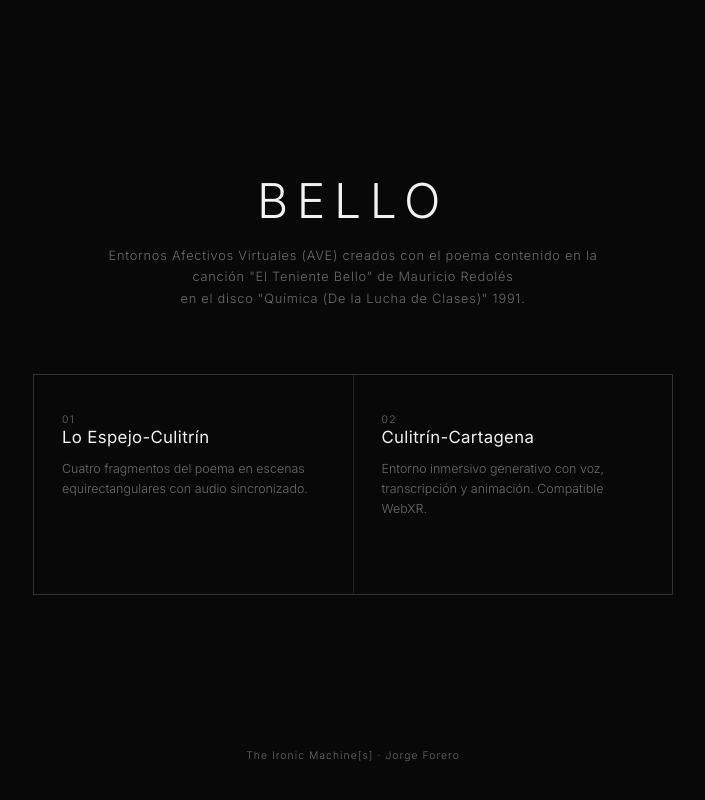
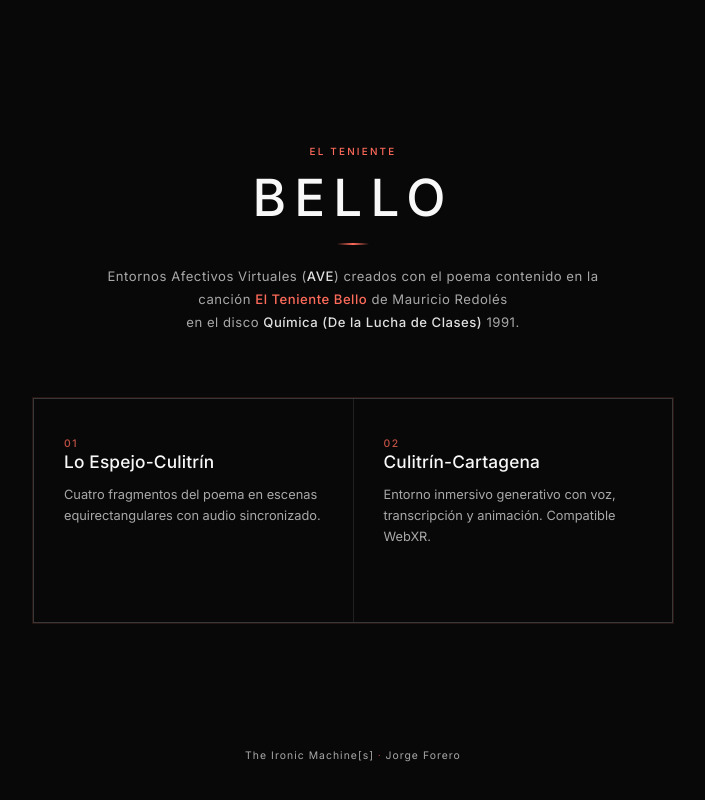
Before and after one commit to jfforero/El-Teniente-Bello_AVEbyRedoles, a plain HTML site: page index.html in a window 1280 px wide. Shown: the whole page, without its empty margins (287-992 px from the left). Drawn offline with Linux system fonts and the light colour scheme.

Commit message:
Update index.html

```diff
--- a/index.html
+++ b/index.html
@@ -6,16 +6,18 @@
   <title>El Teniente Bello</title>
   <link rel="preconnect" href="https://fonts.googleapis.com">
   <link rel="preconnect" href="https://fonts.gstatic.com" crossorigin>
-  <link href="https://fonts.googleapis.com/css2?family=Inter:wght@300;400;500&display=swap" rel="stylesheet">
+  <link href="https://fonts.googleapis.com/css2?family=Inter:wght@300;400;500;600&display=swap" rel="stylesheet">
   <style>
     *, *::before, *::after { box-sizing: border-box; }
 
     :root {
       --bg: #080808;
-      --fg: #f2f2f2;
-      --muted: #6b6b6b;
-      --line: rgba(255, 255, 255, 0.09);
-      --accent: #c8c8c8;
+      --fg: #f8f8f8;
+      --muted: #a8a8a8;
+      --line: rgba(255, 255, 255, 0.1);
+      --coral: #ff6b5b;
+      --coral-soft: rgba(255, 107, 91, 0.12);
+      --coral-glow: rgba(255, 107, 91, 0.35);
     }
 
     html, body {
@@ -24,8 +26,10 @@
       background: var(--bg);
       color: var(--fg);
       font-family: "Inter", system-ui, sans-serif;
-      font-weight: 300;
+      font-weight: 400;
       -webkit-font-smoothing: antialiased;
+      -moz-osx-font-smoothing: grayscale;
+      text-rendering: optimizeLegibility;
     }
 
     #ui {
@@ -40,24 +44,57 @@
     .header {
       text-align: center;
       margin-bottom: 64px;
-      max-width: 520px;
+      max-width: 540px;
+    }
+
+    .header-eyebrow {
+      display: block;
+      margin-bottom: 12px;
+      font-size: 0.62rem;
+      font-weight: 500;
+      letter-spacing: 0.22em;
+      text-transform: uppercase;
+      color: var(--coral);
     }
 
     .header h1 {
-      margin: 0 0 16px;
-      font-size: clamp(2rem, 5vw, 3rem);
-      font-weight: 300;
-      letter-spacing: 0.18em;
+      margin: 0 0 20px;
+      font-size: clamp(2.1rem, 5vw, 3.2rem);
+      font-weight: 500;
+      letter-spacing: 0.16em;
       text-transform: uppercase;
-      line-height: 1.15;
+      line-height: 1.1;
+      color: var(--fg);
+    }
+
+    .header h1::after {
+      content: "";
+      display: block;
+      width: 32px;
+      height: 2px;
+      margin: 18px auto 0;
+      background: linear-gradient(90deg, transparent, var(--coral), transparent);
+      border-radius: 1px;
     }
 
     .header p {
       margin: 0;
-      font-size: 0.8rem;
-      letter-spacing: 0.06em;
+      font-size: 0.82rem;
+      font-weight: 400;
+      letter-spacing: 0.04em;
       color: var(--muted);
-      line-height: 1.7;
+      line-height: 1.75;
+    }
+
+    .header p em {
+      font-style: normal;
+      font-weight: 500;
+      color: #e0e0e0;
+    }
+
+    .header p strong {
+      font-weight: 500;
+      color: var(--coral);
     }
 
     .projects {
@@ -67,6 +104,7 @@
       width: min(640px, 100%);
       background: var(--line);
       border: 1px solid var(--line);
+      box-shadow: 0 0 0 1px var(--coral-soft);
     }
 
     .project {
@@ -78,46 +116,59 @@
       background: var(--bg);
       color: var(--fg);
       text-decoration: none;
-      transition: background 0.25s ease;
+      border-left: 2px solid transparent;
+      transition: background 0.25s ease, border-color 0.25s ease;
     }
 
     .project:hover,
     .project:focus-visible {
-      background: #111;
+      background: #0f0f0f;
+      border-left-color: var(--coral);
       outline: none;
     }
 
     .project-label {
       font-size: 0.65rem;
+      font-weight: 500;
       letter-spacing: 0.14em;
       text-transform: uppercase;
-      color: var(--muted);
+      color: var(--coral);
+      opacity: 0.75;
       margin-bottom: 20px;
+      transition: opacity 0.25s ease;
+    }
+
+    .project:hover .project-label,
+    .project:focus-visible .project-label {
+      opacity: 1;
     }
 
     .project h2 {
       margin: 0 0 12px;
-      font-size: 1.05rem;
-      font-weight: 400;
-      letter-spacing: 0.02em;
+      font-size: 1.08rem;
+      font-weight: 500;
+      letter-spacing: 0.01em;
+      color: var(--fg);
     }
 
     .project-desc {
       margin: 0;
-      font-size: 0.78rem;
+      font-size: 0.8rem;
+      font-weight: 400;
       color: var(--muted);
-      line-height: 1.6;
+      line-height: 1.65;
       flex: 1;
     }
 
     .project-arrow {
       margin-top: 28px;
       font-size: 0.75rem;
+      font-weight: 500;
       letter-spacing: 0.08em;
-      color: var(--accent);
+      color: var(--coral);
       opacity: 0;
       transform: translateX(-4px);
-      transition: opacity 0.25s, transform 0.25s;
+      transition: opacity 0.25s, transform 0.25s, color 0.25s;
     }
 
     .project:hover .project-arrow,
@@ -133,14 +184,22 @@
       right: 0;
       text-align: center;
       font-size: 0.65rem;
+      font-weight: 400;
       letter-spacing: 0.1em;
       color: var(--muted);
       pointer-events: none;
     }
 
+    .footer-dot {
+      color: var(--coral);
+      opacity: 0.6;
+      margin: 0 0.35em;
+    }
+
     @media (max-width: 560px) {
       .projects { grid-template-columns: 1fr; }
-      .project { min-height: 160px; }
+      .project { min-height: 160px; border-left: none; border-top: 2px solid transparent; }
+      .project:hover, .project:focus-visible { border-left: none; border-top-color: var(--coral); }
       .header { margin-bottom: 40px; }
       .project-arrow { opacity: 1; transform: none; }
     }
@@ -150,8 +209,9 @@
 
 <div id="ui">
   <header class="header">
+    <span class="header-eyebrow">El Teniente</span>
     <h1>Bello</h1>
-    <p>Entornos Afectivos Virtuales (AVE) creados con el poema contenido en la canción "El Teniente Bello" de Mauricio Redolés<br>en el disco "Química (De la Lucha de Clases)" 1991.</p>
+    <p>Entornos Afectivos Virtuales (<em>AVE</em>) creados con el poema contenido en la canción <strong>El Teniente Bello</strong> de Mauricio Redolés<br>en el disco <em>Química (De la Lucha de Clases)</em> 1991.</p>
   </header>
 
   <nav class="projects" aria-label="Selección de experiencia">
@@ -174,7 +234,7 @@
   </nav>
 </div>
 
-<p class="footer">The Ironic Machine[s] · Jorge Forero</p>
+<p class="footer">The Ironic Machine[s]<span class="footer-dot" aria-hidden="true">·</span>Jorge Forero</p>
 
 </body>
 </html>
```
